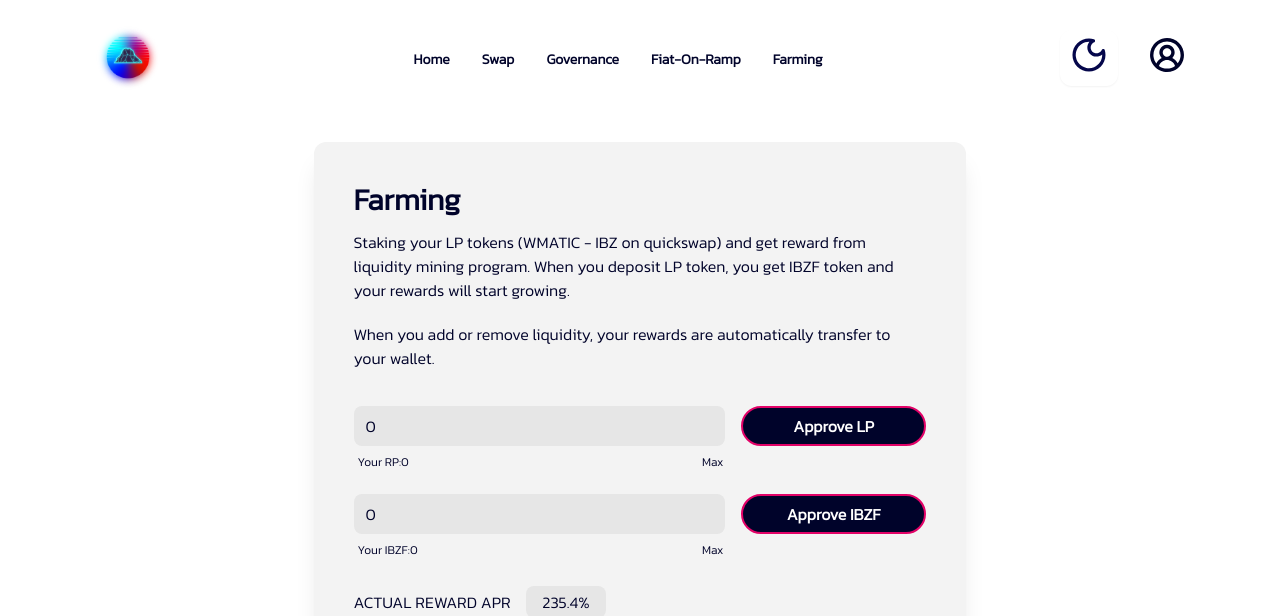
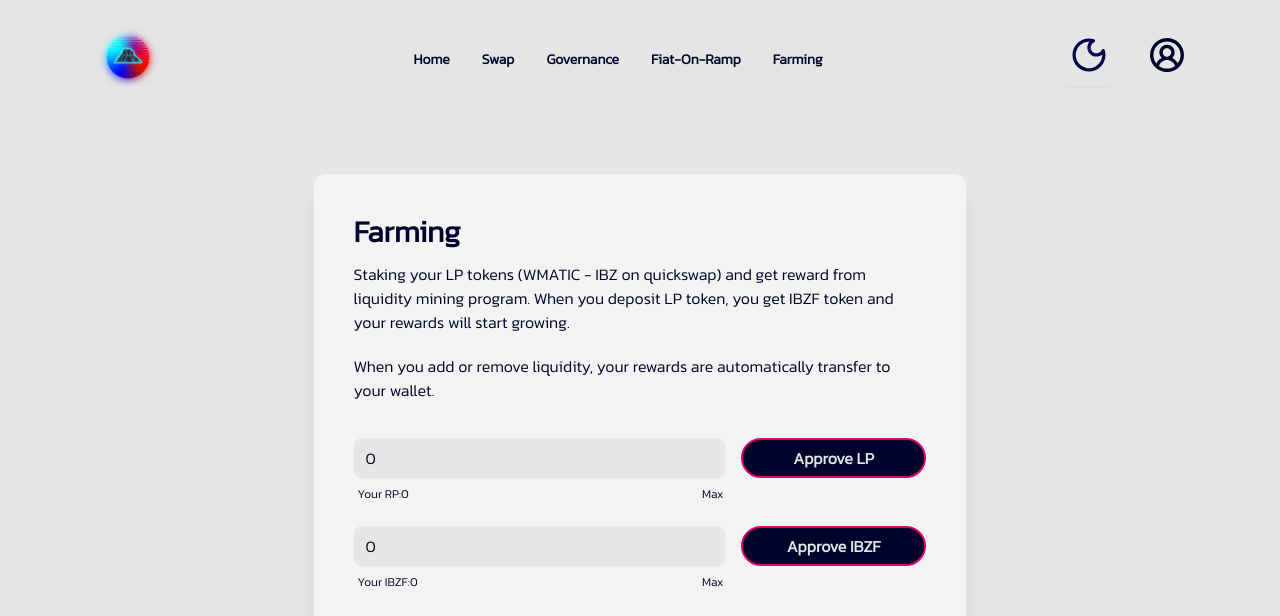
Before and after one commit to didiermun/dapp, a Vue app: page / in a window 1280 px wide. Shown: the top 616 px of the page. Built offline with nearby package versions, Linux system fonts and the light colour scheme; what vue-backtotop would draw is missing.

Commit message:
fix: add background livellos

```diff
--- a/src/App.vue
+++ b/src/App.vue
@@ -26,10 +26,11 @@ export default {
 	<div :class="appTheme" class="pt-0.5">
 		<!-- App header -->
 		<AppHeader />
+		<div  class="livello" :class="'livello-'+appTheme">
 
 		<!-- Render active component contents with vue transition -->
 		<transition name="fade" mode="out-in">
-			<div class="livello" :class="'livello-'+appTheme">
+			<div class="full-screen flex justify-center items-center pb-10">
 				<router-view :theme="appTheme" />
 			</div>
 		</transition>
@@ -46,6 +47,7 @@ export default {
 
 		<!-- App footer -->
 		<AppFooter />
+		</div>
 	</div>
 </template>
 
@@ -68,21 +70,23 @@ export default {
 	line-height: 22px;
 }
 
+.full-screen{
+	min-height: 80vh;
+}
 
 .livello {
 	transition: all 0.5s ease-in-out;
-	background-repeat: none;
-	background-size: cover;
+	background-repeat: no-repeat;
+	background-size: 100% 100%;
 }
 
 .livello-dark {
-	background-image: url('./assets/images/Livello-dark.png');
+	background-image: url('./assets/images/dark-livello.png');
 
 }
 
-.livelo-light {
-	transition: all 0.5s ease-in-out;
-	background-image: url('./assets/images/Livello-light.png')
+.livello-light {
+	background-image: url('./assets/images/white-livello.png')
 }
 .fade-enter-active {
 	animation: coming 0.4s;
--- a/src/components/shared/AppFooter.vue
+++ b/src/components/shared/AppFooter.vue
@@ -42,7 +42,7 @@ export default {
 <template>
 	<div class="container mx-auto ">
 		<div
-			class="pt-20 sm:pt-30 pb-8 mt-20 border-t-2 border-primary-light dark:border-secondary-dark"
+			class=""
 		>
 			<!-- Footer social links -->
 			<div
--- a/tailwind.config.js
+++ b/tailwind.config.js
@@ -12,7 +12,7 @@ module.exports = {
 	theme: {
 		extend: {
 			colors: {
-				'primary-light': '#FFFF',
+				'primary-light': '#E5E5E5',
 				'secondary-light': '#F3F3F3',
 				'ternary-light': '#FFFFFF',
 				'dark-blue-light': '#E6E6E6',
```
Also changed, not shown: src/assets/images/Livello-dark.png (deleted), src/assets/images/Livello-light.png (deleted).
